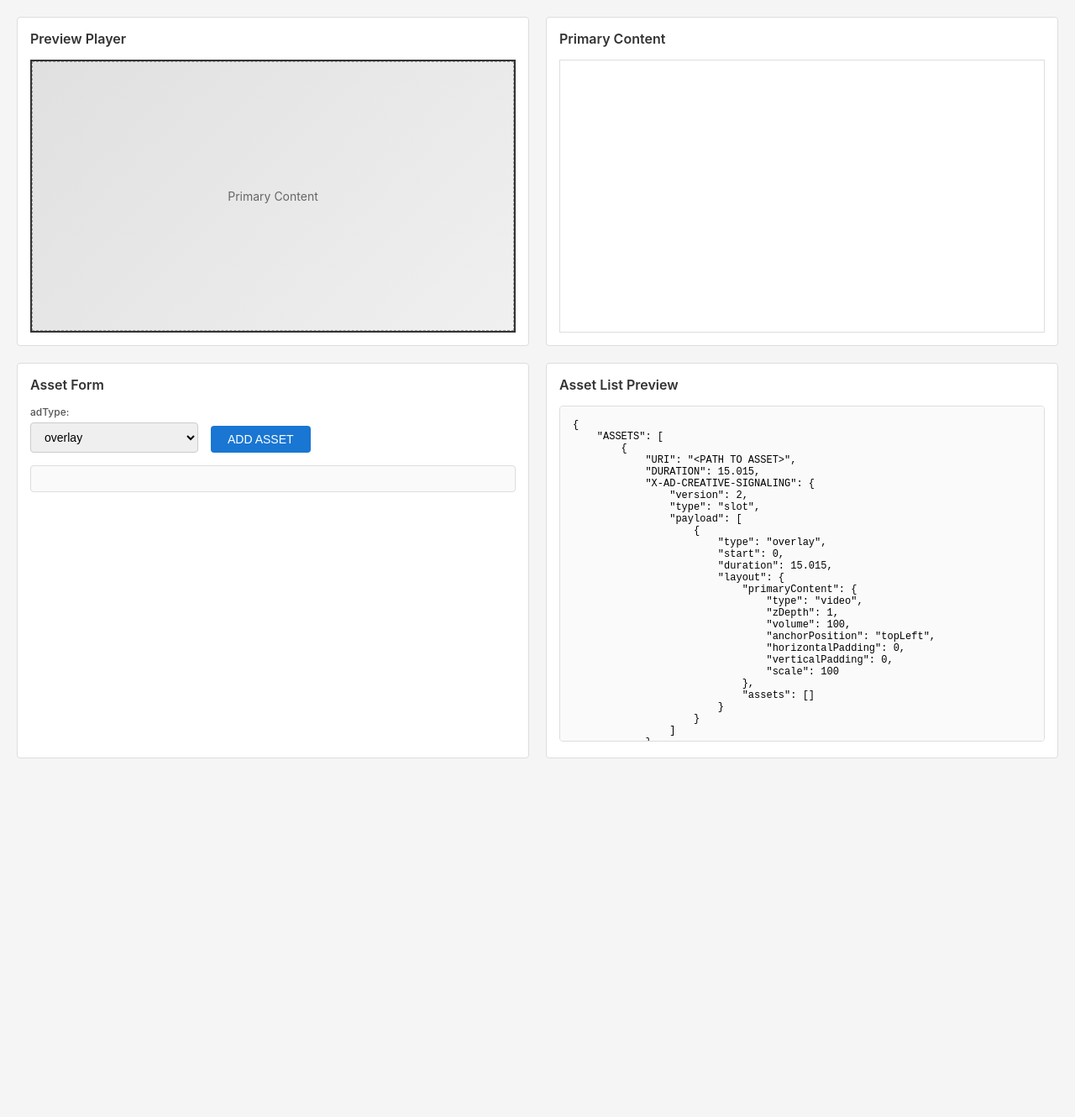
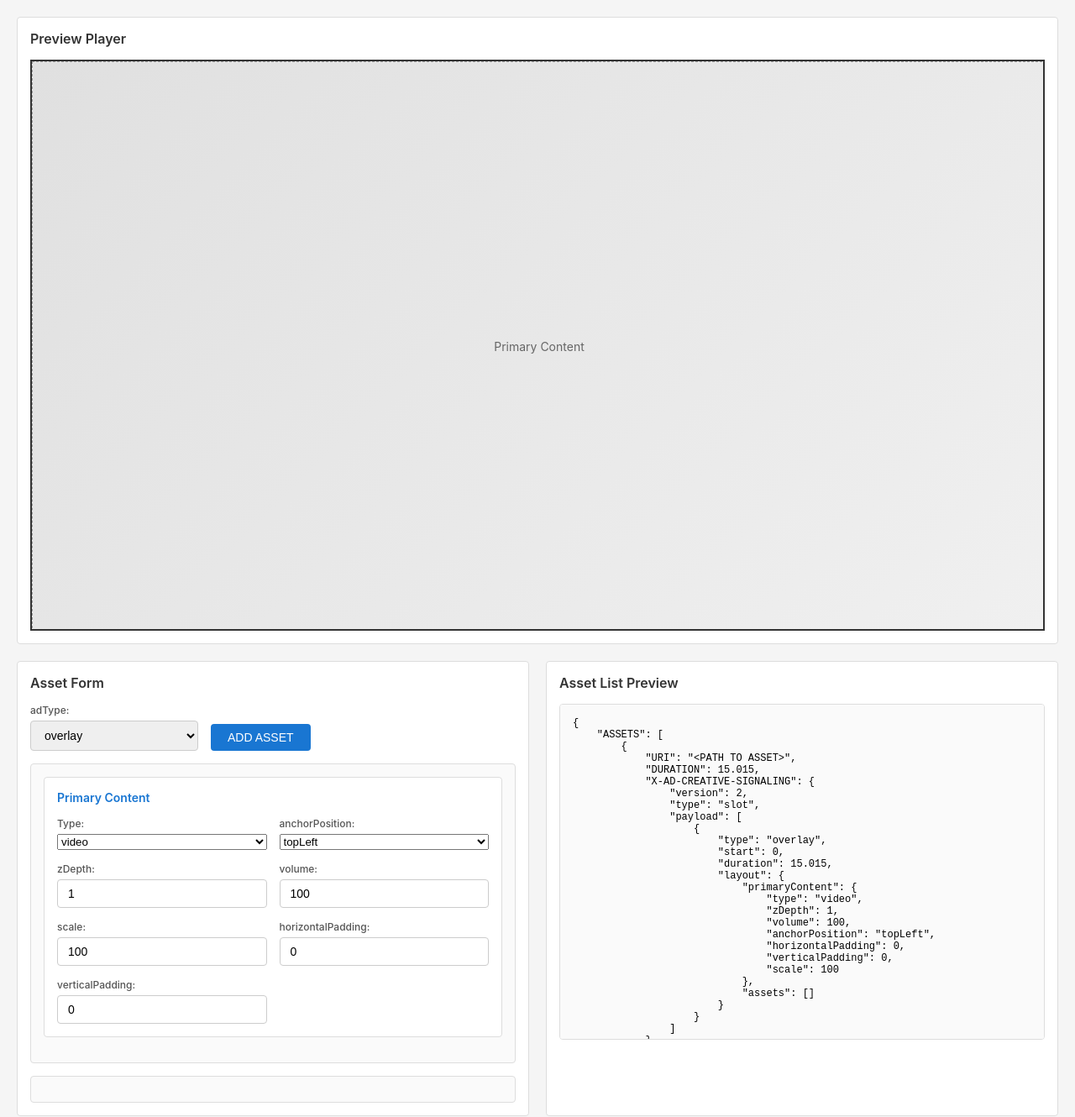
Before and after one commit to streaming-video-technology-alliance/SVTA-Non-Linear-Ads-Generator, a website: page index.html in a window 1280 px wide. Shown: the whole page at 84% size. Before the commit the page ends 923 px from the top, so only its background shows below. Drawn offline with Linux system fonts and the light colour scheme.

Commit message:
Remove Primary Content panel and add Primary Content form
- Remove Primary Content panel from top right section
- Make Preview Player section span full width
- Add Primary Content form in Asset Form section
- Primary Content form controls primaryContent object in JSON
- Primary Content form affects default Primary Content element in Preview Player
- Form includes all fields except URI (type, anchorPosition, zDepth, volume, scale, horizontalPadding, verticalPadding)
- Add real-time preview updates for Primary Content properties
- Add annotation support for Primary Content when scale != 100% or padding != 0

```diff
--- a/app.js
+++ b/app.js
@@ -54,6 +54,9 @@ function initializeApp() {
         }, 100);
     });
 
+    // Render primary content form
+    renderPrimaryContentForm();
+
     // Initial render
     updateJSON();
     renderPreview();
@@ -61,6 +64,67 @@ function initializeApp() {
 
 function handleAdTypeChange(e) {
     state.adType = e.target.value;
+    updateJSON();
+    renderPreview();
+}
+
+function renderPrimaryContentForm() {
+    const container = document.getElementById('primaryContentForm');
+    const pc = state.primaryContent;
+
+    container.innerHTML = `
+        <div class="asset-form-item primary-content-form">
+            <h3>Primary Content</h3>
+            <div class="asset-form-grid">
+                <div class="form-group">
+                    <label for="primary-type">Type:</label>
+                    <select id="primary-type" onchange="updatePrimaryContent('type', this.value)">
+                        ${mimeTypes.map(type =>
+                            `<option value="${type}" ${pc.type === type ? 'selected' : ''}>${type}</option>`
+                        ).join('')}
+                        <option value="video" ${pc.type === 'video' ? 'selected' : ''}>video</option>
+                    </select>
+                </div>
+                <div class="form-group">
+                    <label for="primary-anchorPosition">anchorPosition:</label>
+                    <select id="primary-anchorPosition" onchange="updatePrimaryContent('anchorPosition', this.value)">
+                        ${anchorPositions.map(ap =>
+                            `<option value="${ap.value}" ${pc.anchorPosition === ap.value ? 'selected' : ''}>${ap.label}</option>`
+                        ).join('')}
+                    </select>
+                </div>
+                <div class="form-group">
+                    <label for="primary-zDepth">zDepth:</label>
+                    <input type="number" id="primary-zDepth" value="${pc.zDepth}"
+                        min="0" onchange="updatePrimaryContent('zDepth', parseInt(this.value) || 0)">
+                </div>
+                <div class="form-group">
+                    <label for="primary-volume">volume:</label>
+                    <input type="number" id="primary-volume" value="${pc.volume}"
+                        min="0" max="100" onchange="updatePrimaryContent('volume', parseInt(this.value) || 0)">
+                </div>
+                <div class="form-group">
+                    <label for="primary-scale">scale:</label>
+                    <input type="number" id="primary-scale" value="${pc.scale}"
+                        min="0" max="100" onchange="updatePrimaryContent('scale', parseInt(this.value) || 0)">
+                </div>
+                <div class="form-group">
+                    <label for="primary-horizontalPadding">horizontalPadding:</label>
+                    <input type="number" id="primary-horizontalPadding" value="${pc.horizontalPadding}"
+                        min="-100" max="100" onchange="updatePrimaryContent('horizontalPadding', parseInt(this.value) || 0)">
+                </div>
+                <div class="form-group">
+                    <label for="primary-verticalPadding">verticalPadding:</label>
+                    <input type="number" id="primary-verticalPadding" value="${pc.verticalPadding}"
+                        min="-100" max="100" onchange="updatePrimaryContent('verticalPadding', parseInt(this.value) || 0)">
+                </div>
+            </div>
+        </div>
+    `;
+}
+
+function updatePrimaryContent(property, value) {
+    state.primaryContent[property] = value;
     updateJSON();
     renderPreview();
 }
@@ -259,6 +323,7 @@ function calculatePosition(asset, playerWidth, playerHeight) {
 
 function renderPreview() {
     const player = document.getElementById('previewPlayer');
+    const primaryContent = document.getElementById('primaryContent');
     const overlayContainer = document.getElementById('overlayContainer');
     const svg = document.getElementById('annotationSvg');
 
@@ -273,6 +338,14 @@ function renderPreview() {
     // Set SVG dimensions
     svg.setAttribute('width', playerWidth);
     svg.setAttribute('height', playerHeight);
+
+    // Apply primaryContent properties
+    const primaryPos = calculatePosition(state.primaryContent, playerWidth, playerHeight);
+    primaryContent.style.left = `${primaryPos.left}px`;
+    primaryContent.style.top = `${primaryPos.top}px`;
+    primaryContent.style.width = `${primaryPos.width}px`;
+    primaryContent.style.height = `${primaryPos.height}px`;
+    primaryContent.style.zIndex = state.primaryContent.zDepth || 0;
 
     // Sort assets by zDepth
     const sortedAssets = [...state.assets].sort((a, b) => {
@@ -309,6 +382,11 @@ function renderPreview() {
             drawAnnotations(svg, asset, pos, playerWidth, playerHeight);
         }
     });
+
+    // Draw annotations for primaryContent if not at 100% scale or with padding
+    if (state.primaryContent.scale !== 100 || state.primaryContent.horizontalPadding !== 0 || state.primaryContent.verticalPadding !== 0) {
+        drawAnnotations(svg, state.primaryContent, primaryPos, playerWidth, playerHeight);
+    }
 }
 
 function drawAnnotations(svg, asset, pos, playerWidth, playerHeight) {
@@ -448,3 +526,4 @@ function updateJSON() {
 // Make functions available globally for inline event handlers
 window.updateAsset = updateAsset;
 window.removeAsset = removeAsset;
+window.updatePrimaryContent = updatePrimaryContent;
--- a/index.html
+++ b/index.html
@@ -22,12 +22,6 @@
             </div>
         </section>
 
-        <!-- Primary Content Section (placeholder) -->
-        <section class="primary-content-section">
-            <h2>Primary Content</h2>
-            <div class="primary-content-area"></div>
-        </section>
-
         <!-- Asset Form Section -->
         <section class="asset-form-section">
             <h2>Asset Form</h2>
@@ -47,6 +41,7 @@
                 </div>
                 <button id="addAssetBtn" class="btn-primary">ADD ASSET</button>
             </div>
+            <div id="primaryContentForm" class="primary-content-form-container"></div>
             <div id="assetForms" class="asset-forms-container"></div>
         </section>
 
--- a/styles.css
+++ b/styles.css
@@ -35,7 +35,7 @@ h2 {
 
 /* Preview Player Section */
 .preview-section {
-    grid-column: 1;
+    grid-column: 1 / -1;
     grid-row: 1;
 }
 
@@ -127,23 +127,22 @@ h2 {
     font-weight: 600;
 }
 
-/* Primary Content Section */
-.primary-content-section {
-    grid-column: 2;
-    grid-row: 1;
-}
-
-.primary-content-area {
-    width: 100%;
-    aspect-ratio: 16 / 9;
-    background: white;
-    border: 1px solid #ddd;
-}
-
 /* Asset Form Section */
 .asset-form-section {
     grid-column: 1;
     grid-row: 2;
+}
+
+.primary-content-form-container {
+    margin-bottom: 15px;
+    border: 1px solid #ddd;
+    border-radius: 4px;
+    padding: 15px;
+    background: #fafafa;
+}
+
+.primary-content-form {
+    margin-bottom: 0;
 }
 
 .form-controls {
```
